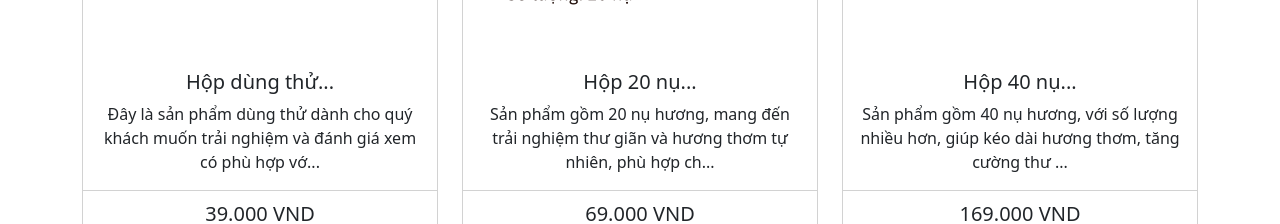
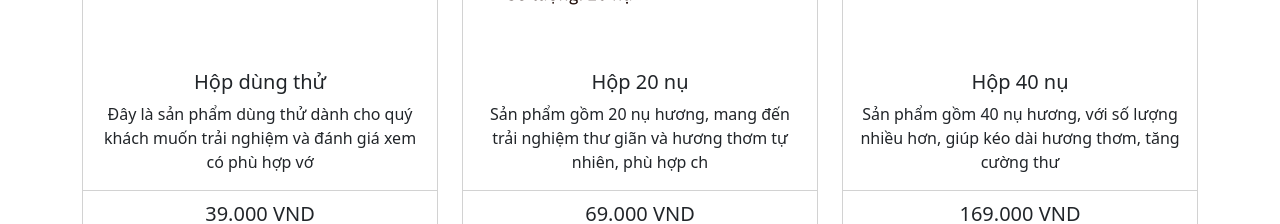
Before and after one commit to vanniichan/moclienhuong, a React (Create React App) app: page / in a window 1280 px wide. Shown: the part 1316-1540 px from the top of the page. Built offline with nearby package versions, Linux system fonts and the light colour scheme.

Commit message:
Update Products.jsx

```diff
--- a/src/components/Products.jsx
+++ b/src/components/Products.jsx
@@ -174,10 +174,10 @@ const Products = () => {
                 />
                 <div className="card-body">
                   <h5 className="card-title">
-                    {product.title.substring(0, 12)}...
+                    {product.title.substring(0, 12)}
                   </h5>
                   <p className="card-text">
-                    {product.description.substring(0, 90)}...
+                    {product.description.substring(0, 90)}
                   </p>
                 </div>
                 <ul className="list-group list-group-flush">
```
